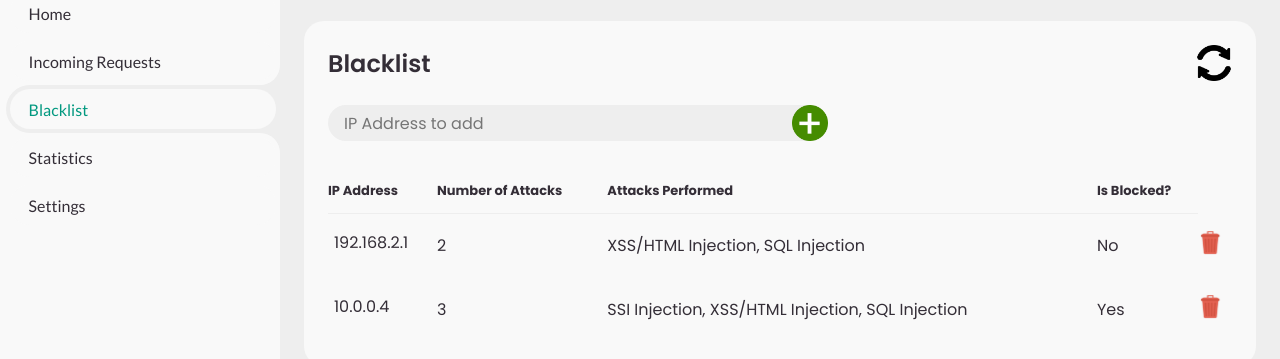
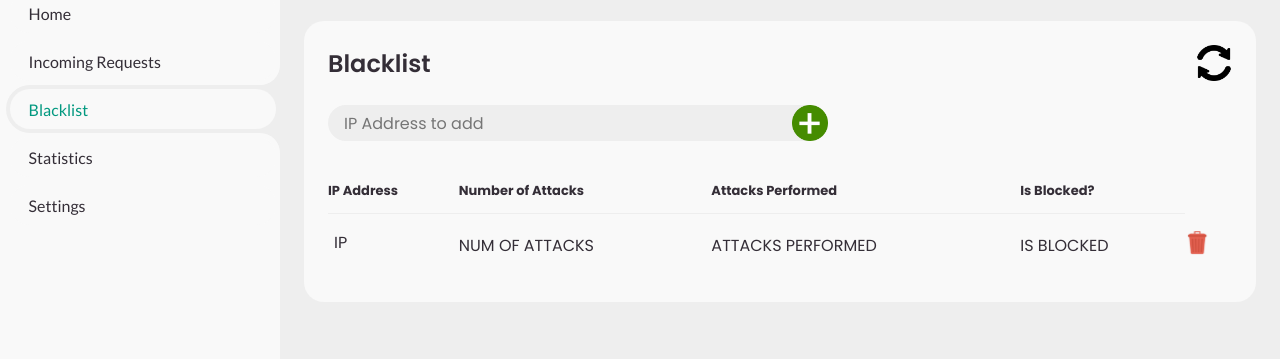
Before and after one commit to alon-nagar/Gorilla-WAF-Project-2023, a plain HTML site: page Gorilla-AdminManager-GUI/Frontend/blacklist.html in a window 1280 px wide. Shown: the part 129-488 px from the top of the page. Drawn offline with Linux system fonts and the light colour scheme; no server answers.

Commit message:
Default and refresh blacklist page

```diff
--- a/Gorilla-AdminManager-GUI/Frontend/blacklist.html
+++ b/Gorilla-AdminManager-GUI/Frontend/blacklist.html
@@ -104,36 +104,19 @@
 							<tr>
 								<td>
 									<p>
-										192.168.2.1
+										IP
 									</p>
 								</td>
 								<td>
-									<p>2</p>
+									<p>NUM OF ATTACKS</p>
 								</td>
 								<td>
-									<p>XSS/HTML Injection, SQL Injection</p>
+									<p>ATTACKS PERFORMED</p>
 								</td>
 								<td>
-									<p>No</p>
+									<p>IS BLOCKED</p>
 								</td>
-								<td><a onclick="alert(1)"><img src="Resources/trash-icon.png"></a></td>
-							</tr>
-							<tr>
-								<td>
-									<p>
-										10.0.0.4
-									</p>
-								</td>
-								<td>
-									<p>3</p>
-								</td>
-								<td>
-									<p>SSI Injection, XSS/HTML Injection, SQL Injection</p>
-								</td>
-								<td>
-									<p>Yes</p>
-								</td>
-								<td><a onclick="alert(2)"><img src="Resources/trash-icon.png"></a></td>
+								<td><a><img src="Resources/trash-icon.png"></a></td>
 							</tr>
 						</tbody>
 					</table>
```
